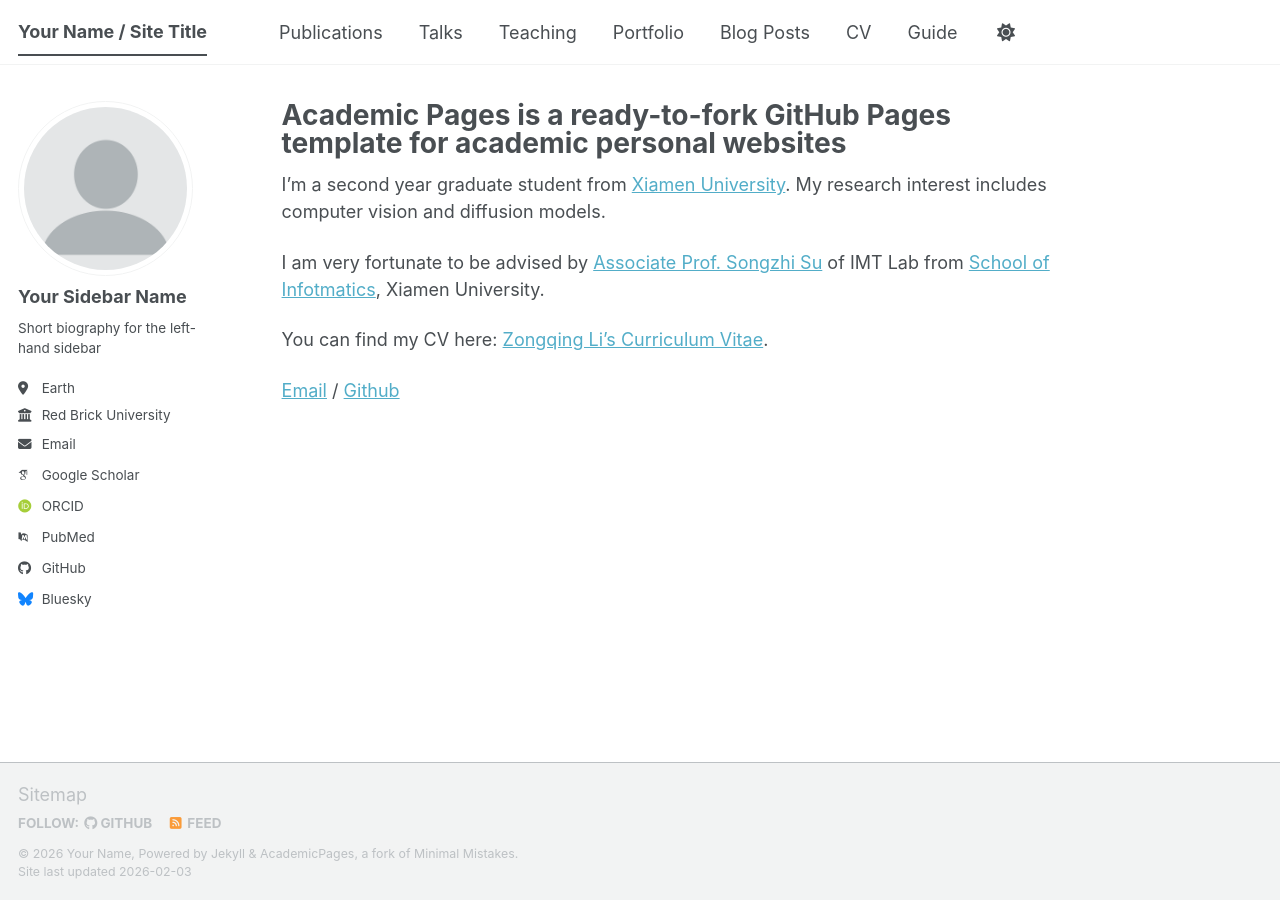
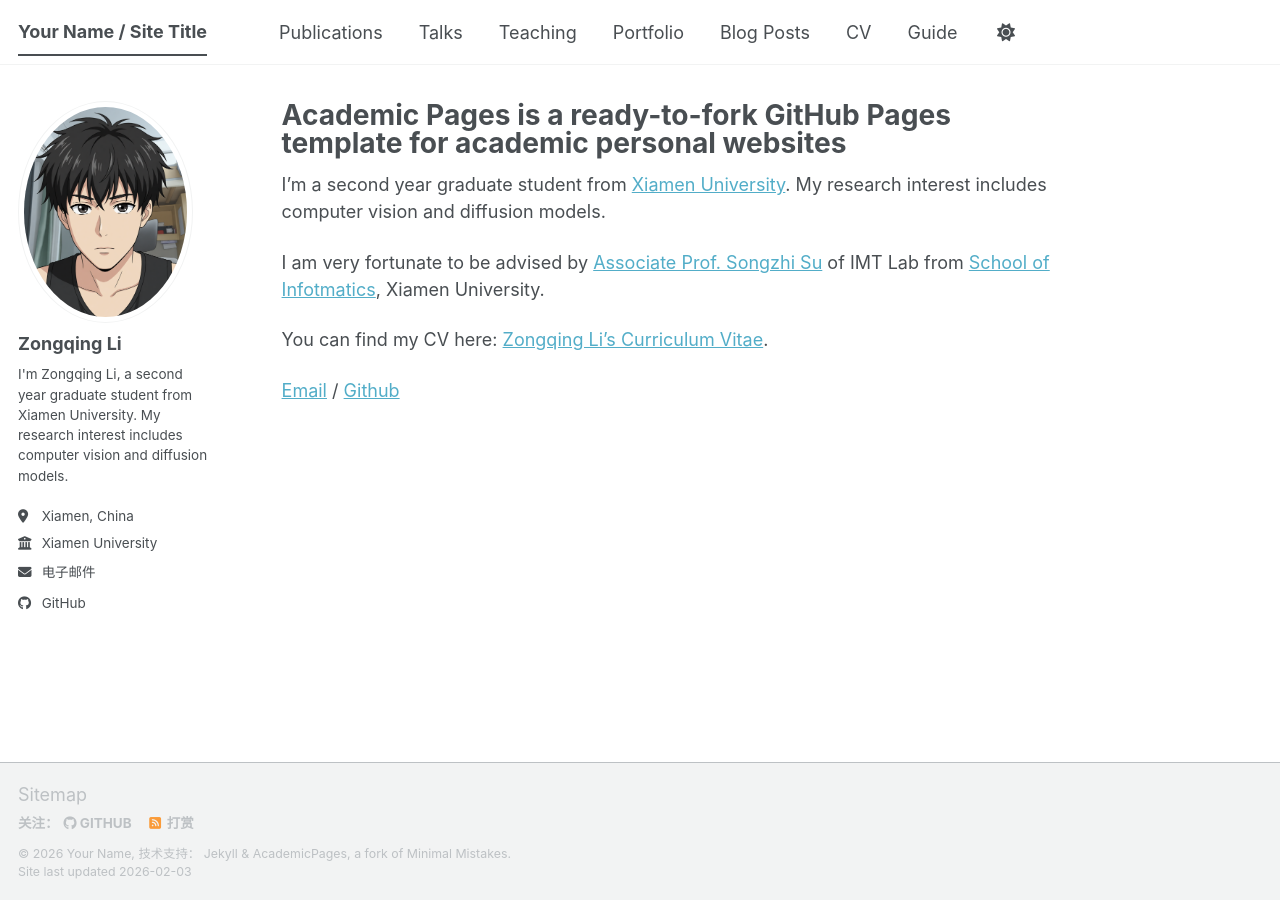
Before and after one commit to xmulzq/xmulzq.github.io, a Jekyll site: the page built from _pages/about.md, in a window 1280 px wide. Built offline with Jekyll 4.4.1, drawn with Linux system fonts in a browser that asks for light colours; some web fonts are replaced; a script bundle is joined from its source files by our own code; library files that are not in the unit come from our copies.

Commit message:
some details

```diff
--- a/_config.yml
+++ b/_config.yml
@@ -7,41 +7,41 @@
 # server process.
 
 # Basic Site Settings
-locale                   : "en-US"
+locale                   : "zh-CN"
 site_theme               : "default" # The available themes options are "default", "air", "sunrise", "mint", "dirt" and "contrast"
 title                    : "Your Name / Site Title"
 title_separator          : "-"
 name                     : &name "Your Name"
 description              : &description "Your Name's academic portfolio"   # Update this with a general description of your site, this is the default if not overridden by a page
-url                      : https://academicpages.github.io # The base hostname & protocol for your site e.g. "https://[your GitHub username].github.io",
+url                      : https://xmulzq.github.io # The base hostname & protocol for your site e.g. "https://[your GitHub username].github.io",
                                                            # or if you already have some other page hosted on Github then use "https://[your GitHub username].github.io/[Your Repo Name]"
 baseurl                  : "" # the subpath of your site, e.g. "/blog"
-repository               : "academicpages/academicpages.github.io"
+repository               : "xmulzq/xmulzq.github.io"
 
 # Site Author - The following control what appear as part of the author content on the side bar.
 #               If a field is blank the icon and link will not appear, otherwise it will be shown.
 #               Additional customization can be done by editing /_includes/author-profile.html
 author:
   # Biographic information
-  avatar           : "profile.png"
-  name             : "Your Sidebar Name"
+  avatar           : "profile_.png"
+  name             : "Zongqing Li"
   pronouns         : # example: "she/her"
-  bio              : "Short biography for the left-hand sidebar"
-  location         : "Earth"
-  employer         : "Red Brick University"
+  bio              : "I'm Zongqing Li, a second year graduate student from Xiamen University. My research interest includes computer vision and diffusion models."
+  location         : "Xiamen, China"
+  employer         : "Xiamen University"
   uri              : # URL
-  email            : "none@example.org"
+  email            : "31520241154510@stu.xmu.edu.cn"
 
   # Academic websites
   academia         : # URL
   arxiv            : # URL - Update with the correct link to your profile
-  googlescholar    : "https://scholar.google.com/citations?user=PS_CX0AAAAAJ"
+  googlescholar    : # "https://scholar.google.com/citations?user=PS_CX0AAAAAJ"
   inspire-hep      : # URL
   impactstory      : # URL
-  orcid            : "https://orcid.org/yourorcidurl"
+  orcid            : # "https://orcid.org/yourorcidurl"
   semantic         : # URL
   ssrn             : # URL
-  pubmed           : "https://www.ncbi.nlm.nih.gov/pubmed/?term=john+snow"
+  pubmed           : # "https://www.ncbi.nlm.nih.gov/pubmed/?term=john+snow"
   researchgate     : # URL
   scopus           : # URL
   zotero           : # URL
@@ -51,13 +51,13 @@ author:
   bitbucket        : # Username - Update with your username on the site
   codepen          : # Username
   dribbble         : # Username
-  github           : "academicpages"
+  github           : "https://github.com/xmulzq"
   kaggle           : # Username
   stackoverflow    : # User number or user number and name (i.e., use "1" or "1/jeff-atwood")
 
   # Social media
   artstation       : # Username
-  bluesky          : "bsky.app" # Replace this with you Bluesky username
+  bluesky          : # "bsky.app" # Replace this with you Bluesky username
   facebook         : # Username
   flickr           : # Username
   foursquare       : # Username
```
Also changed, not shown: images/profile_.png (added).
